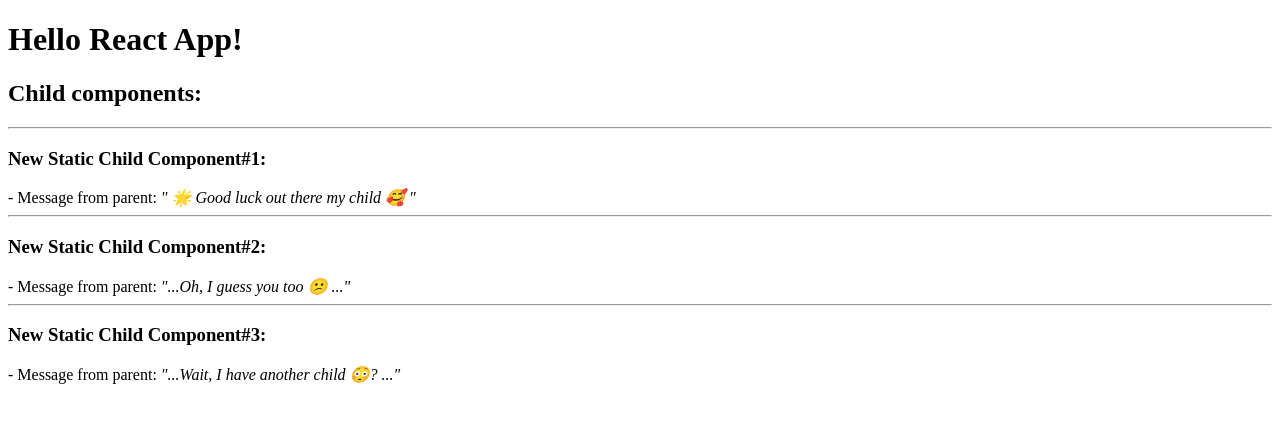
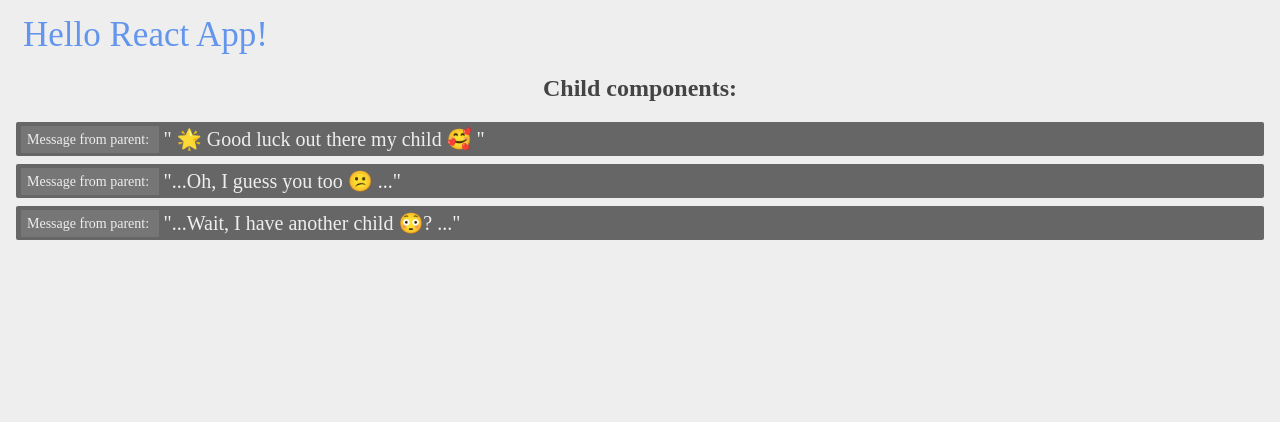
Before and after one commit to robbobfrh84/react-raw, a React (Create React App) app: page / in a window 1280 px wide. Shown: the top 422 px of the page. Built offline with nearby package versions, Linux system fonts and the light colour scheme.

Commit message:
adding css within local react components and through .css files

```diff
--- a/src/App.js
+++ b/src/App.js
@@ -1,5 +1,6 @@
 import React from "react"
 import Note from "./components/Note.js"
+import "./index.css"
 
 function App() {
 
@@ -9,13 +10,18 @@
       " 🌟 Good luck out there my child 🥰 ",
       "...Oh, I guess you too 😕 ...",
       "...Wait, I have another child 😳? ..."
-    ]
+    ],
+    titleStyle: {
+      color: "cornflowerblue",
+      margin: 15,
+      fontSize: 35
+    }
   }
 
   return (
     <div>
-      <h1>{someData.title}</h1>
-      <h2>Child components:</h2>
+      <div style={someData.titleStyle}>{someData.title}</div>
+      <h2 className="heading"> Child components: </h2>
       {someData.messageToChildren.map( (message, i) => (
         <Note fromParent={message} indexNum={i+1}/>
       ))}
--- a/src/components/Note.js
+++ b/src/components/Note.js
@@ -2,13 +2,21 @@
 
 function Note(props) {
 
-  console.log(props)
+  const style = {
+    backgroundColor: "rgba(255,255,255,0.1)",
+    padding: 6,
+    position: "relative",
+    top: -2,
+    marginRight: 5,
+    fontSize: 14
+  }
 
   return (
     <div className="note">
-      <hr/>
-      <h3> New Static Child Component#{props.indexNum}:</h3>
-      - <span> Message from parent: <em> "{props.fromParent}" </em> </span>
+      <span>
+        <span style={style}> Message from parent: </span>
+        <span> "{props.fromParent}" </span>
+      </span>
     </div>
   )
 
--- /dev/null
+++ b/src/index.css
@@ -0,0 +1,15 @@
+body {
+  background-color: #eee;
+}
+.heading {
+  text-align: center;
+  color: #444;
+}
+.note {
+  font-size: 20px;
+  background-color: #666;
+  margin: 8px;
+  border-radius: 2px;
+  padding: 5px;
+  color: #eee;
+}
```
